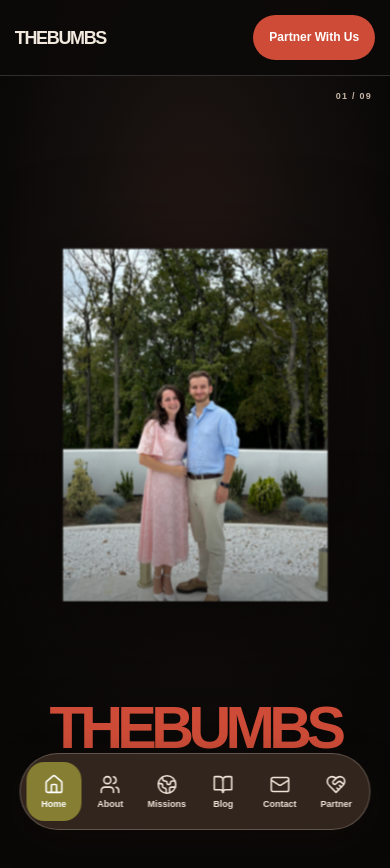
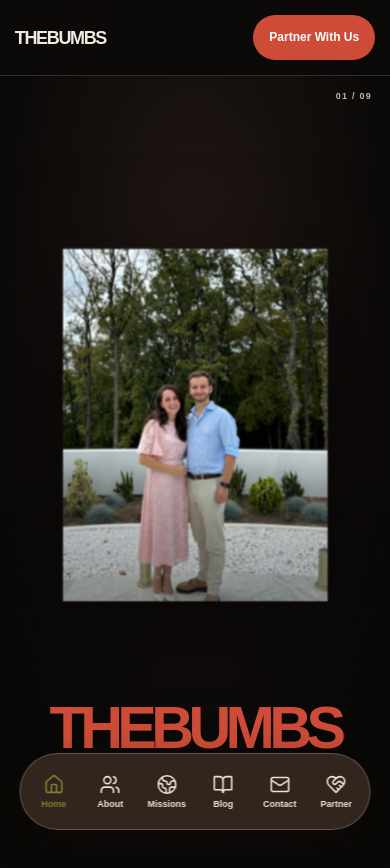
Before and after one commit to bumbmatei-sys/thebumbs-website, a Next.js app: page / in a window 390 px wide. Shown: the top 868 px of the page. Built offline with nearby package versions, Linux system fonts and the light colour scheme.

Commit message:
style: center homepage partner CTA and use green-only mobile dock active state

```diff
--- a/app/globals.css
+++ b/app/globals.css
@@ -1385,3 +1385,33 @@ body{background:var(--cream);color:var(--ink)}
   .home-partner-action{align-items:stretch;flex-direction:column;gap:14px}
   .home-partner-action>.button{width:100%}
 }
+
+
+/* Center the homepage partnership CTA on every screen. */
+.home-partner-action{
+  justify-content:center;
+  text-align:center;
+}
+.home-partner-action>.button{
+  flex:0 0 auto;
+}
+
+/* Mobile dock: active icon and label become olive green, without a selected tile. */
+@media(max-width:700px){
+  .dock > a[aria-current="page"],
+  .dock a[aria-current="page"]{
+    background:transparent;
+    box-shadow:none;
+    color:var(--olive);
+  }
+  .dock > a[aria-current="page"] > svg,
+  .dock > a[aria-current="page"] > .dock-label{
+    color:var(--olive);
+  }
+  .home-partner-action{
+    align-items:center;
+  }
+  .home-partner-action>.button{
+    width:min(100%,360px);
+  }
+}
```
